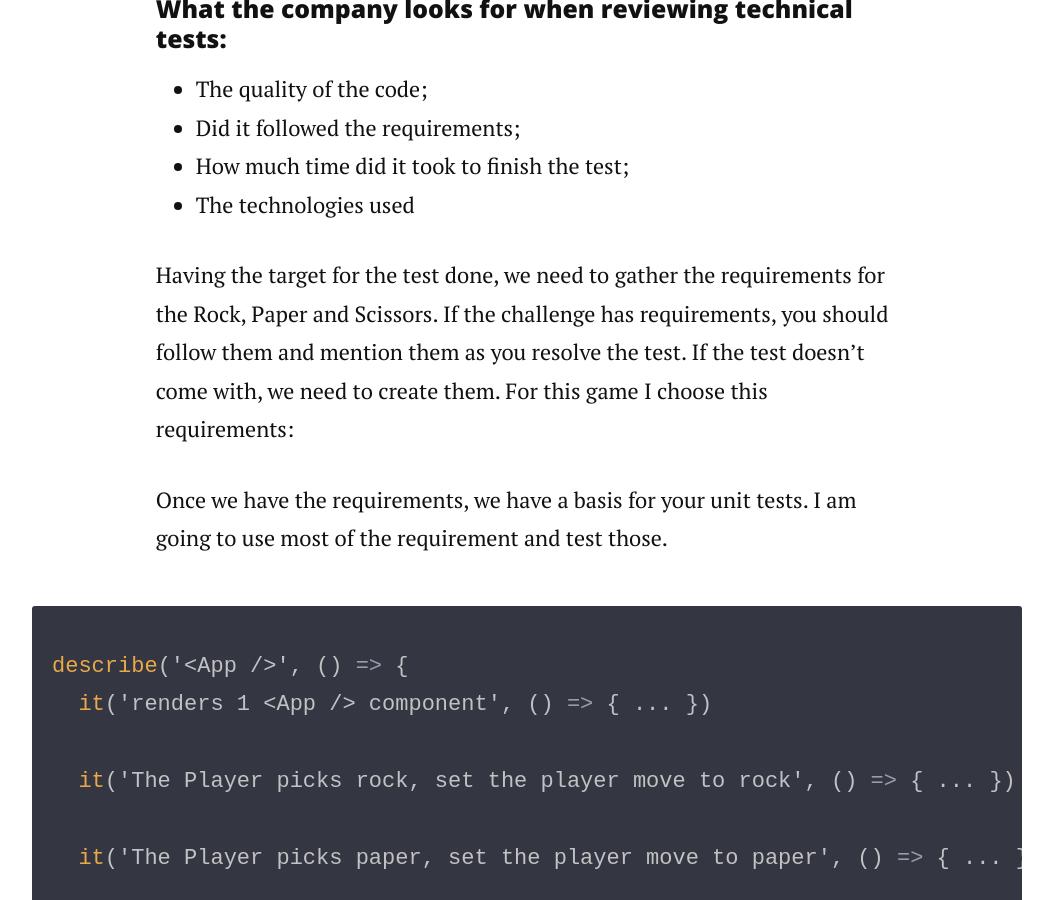
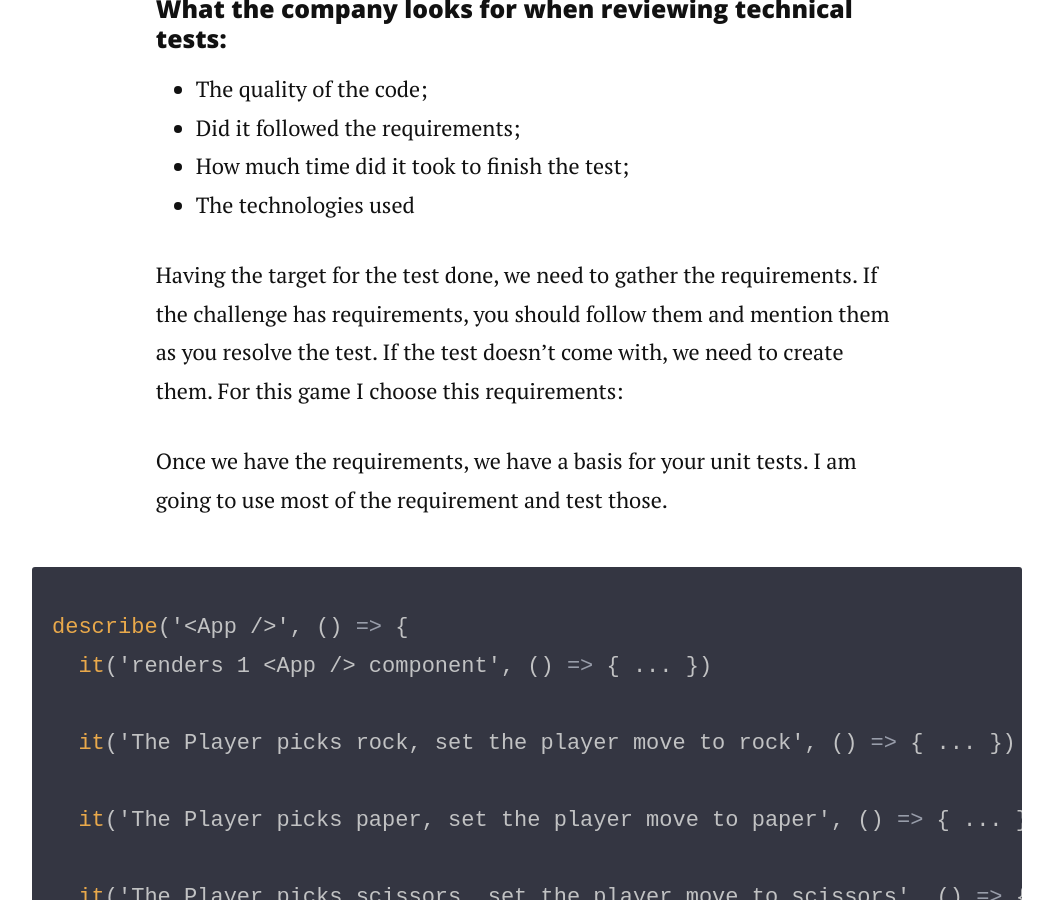
Before and after one commit to GustavoRSSilva/gustavorssilva.github.io, a Jekyll site: the page built from _posts/2017-12-31-react-rock-paper-scissors.markdown, in a window 1280 px wide and 900 px high, scrolled down 1138 px. Shown: the whole window, without its empty margins (113-1166 px from the left). Built offline with Jekyll 4.4.1, drawn with Linux system fonts in a browser that asks for light colours; nearby versions of some CDN libraries.

Commit message:
[new] changed string

```diff
--- a/_posts/2017-12-31-react-rock-paper-scissors.markdown
+++ b/_posts/2017-12-31-react-rock-paper-scissors.markdown
@@ -21,7 +21,7 @@ There are many reasons why a company does not reply, this post is not about that
 * The technologies used
 
 <!-- Requirements -->
-Having the target for the test done, we need to gather the requirements for the Rock, Paper and Scissors. If the challenge has requirements, you should follow them and mention them as you resolve the test. If the test doesn't come with, we need to create them. For this game I choose this requirements:
+Having the target for the test done, we need to gather the requirements. If the challenge has requirements, you should follow them and mention them as you resolve the test. If the test doesn't come with, we need to create them. For this game I choose this requirements:
 
 <!-- TODO add the requirements -->
 
```
